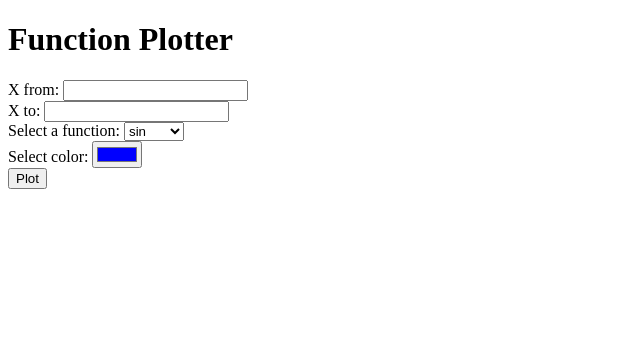
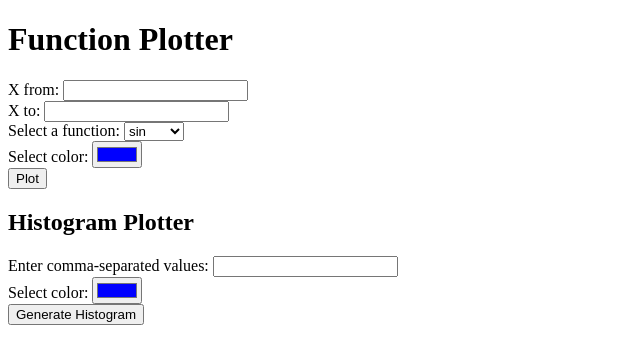
Before and after one commit to Akbo27/py_webdev, a Flask app: page / in a window 1280 px wide. Shown: the top 364 px of the page, without its empty margins (0-640 px from the left). Run offline with Flask 3, Linux system fonts and the light colour scheme.

Commit message:
Histogram Plot Integration

```diff
--- a/app.py
+++ b/app.py
@@ -40,3 +40,22 @@ def plot():
     plt.close()
 
     return render_template('plot.html', plot_url=plot_filename)
+
+@app.route('/histogram', methods=['POST'])
+def histogram():
+    data = request.form['data']
+    color = request.form.get('color', 'blue')
+
+    values = list(map(float, data.split(',')))
+
+    plt.figure()
+    plt.hist(values, bins=10, color=color)
+    plt.title("Histogram")
+    plt.xlabel('Value')
+    plt.ylabel('Frequency')
+
+    hist_filename = os.path.join(app.config['UPLOAD_FOLDER'], 'histogram.png')
+    plt.savefig(hist_filename)
+    plt.close()
+
+    return render_template('plot.html', plot_url=hist_filename)
--- a/templates/index.html
+++ b/templates/index.html
@@ -26,5 +26,16 @@
         <br>
         <button type="submit">Plot</button>
     </form>
+
+    <h2>Histogram Plotter</h2>
+    <form action="/histogram" method="POST">
+    <label for="data">Enter comma-separated values:</label>
+    <input type="text" name="data" required>
+    <br>
+    <label for="color">Select color:</label>
+    <input type="color" name="color" value="#0000ff">
+    <br>
+    <button type="submit">Generate Histogram</button>
+</form>
 </body>
 </html>
```
Also changed, not shown: static/images/histogram.png (added).
